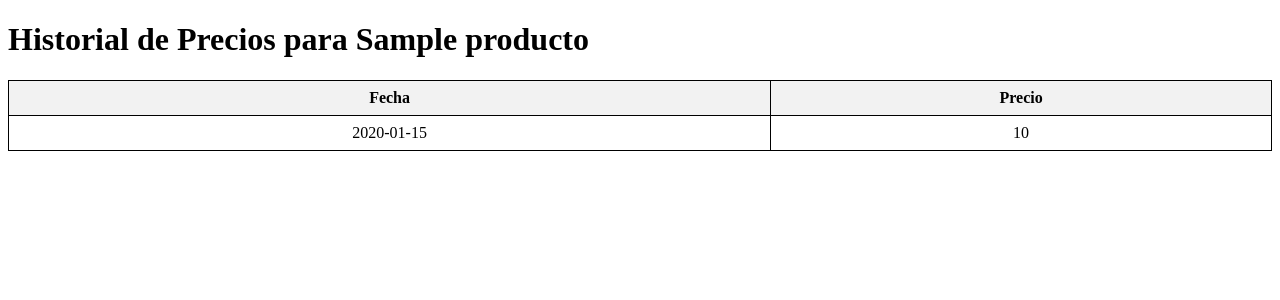
After one commit to Luciifer6969/Ferremax, a Django app: template core/templates/historialPrecios_pdfTemplate.html in a window 1280 px wide. The commit adds this page. Shown: the top 300 px of the page. Run offline with Django 3.2, Linux system fonts and the light colour scheme; the template is opened without the code that fills it: most values are stand-ins (such as "Sample title", 1, 10 or a date in 2020).

Commit message:
reporte de historial de precios

```diff
--- /dev/null
+++ b/core/templates/historialPrecios_pdfTemplate.html
@@ -0,0 +1,41 @@
+<!DOCTYPE html>
+<html lang="es">
+<head>
+    <meta charset="UTF-8">
+    <title>Historial de Precios - {{ Producto.nombre }}</title>
+    <style>
+        table {
+            width: 100%;
+            border-collapse: collapse;
+        }
+        th, td {
+            border: 1px solid black;
+            padding: 8px;
+            text-align: center;
+        }
+        th {
+            background-color: #f2f2f2;
+        }
+    </style>
+</head>
+<body>
+    <h1>Historial de Precios para {{ Producto.nombre }}</h1>
+
+    <table>
+        <thead>
+            <tr>
+                <th>Fecha</th>
+                <th>Precio</th>
+            </tr>
+        </thead>
+        <tbody>
+            {% for fecha, precio in Precios.Precios %}
+            <tr>
+                <td>{{ fecha }}</td>
+                <td>{{ precio }}</td>
+            </tr>
+            {% endfor %}
+        </tbody>
+    </table>
+</body>
+</html>
--- a/core/templates/productos.html
+++ b/core/templates/productos.html
@@ -36,6 +36,10 @@
                                 <button type="button" class="btn btn-primary agregar-carrito" value="{{ producto.id }}">Agregar al carrito</button>
                                 {% else %}
                                 <a href="{% url 'auth_login' %}"><button type="button" class="btn btn-primary agregar-carrito" value="{{ producto.id }}">Agregar al carrito</button></a>
+                                {% endif %}
+                                <br>
+                                {% if perms.core.view_pedido %}
+                                <a href="{% url 'historialPrecios' producto.id %}"><button class="btn btn-danger">Ver historial de precios</button></a>
                                 {% endif %}
                             </div>
                         </div>
--- a/core/urls.py
+++ b/core/urls.py
@@ -33,5 +33,7 @@ urlpatterns = [
     path('buscar/',buscar_productos,name='busqueda'),
     path('eliminar_categorias',eliminar_categorias,name='eliminar_categorias'),
     path('actualizar_producto/',actualizar_producto,name='actualizar_producto'),
-    path('editar_producto/<int:id_producto>/',edit_producto,name='edit_producto')
+    path('editar_producto/<int:id_producto>/',edit_producto,name='edit_producto'),
+    path('historialPrecios/<int:id_producto>/',historialPrecios,name='historialPrecios'),
+    path('historialPrecios/<int:id_producto>/exportarPdf/',exportarPdf,name='exportarPdf')
 ]
```
Also changed, not shown: core/models.py (+8 -0 lines), core/templates/historialPrecios.html (added, +26 -0 lines), core/views.py (+81 -3 lines), README.md, core/migrations/0011_historialprecios.py (added).
